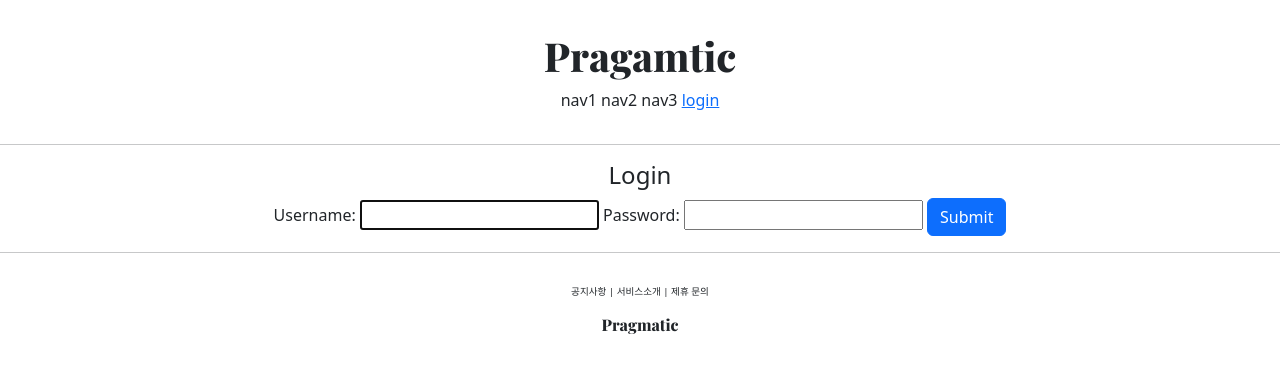
After one commit to palmtre2/django, a Django app: page /account/login/ in a window 1280 px wide. The commit adds this page. Shown: the top 373 px of the page. Run offline with Django 4.2, Linux system fonts and the light colour scheme.

Commit message:
lecture 22

```diff
--- /dev/null
+++ b/mysite/accountapp/templates/accountapp/login.html
@@ -0,0 +1,18 @@
+{% extends 'base.html' %}
+
+{% block content %}
+
+    <div style="text-align: center">
+        <div>
+            <h4>Login</h4>
+        </div>
+        <div>
+            <form action="", method="post">
+                {% csrf_token %}
+                {{ form }}
+                <input type="submit" class="btn btn-primary">
+            </form>
+        </div>
+    </div>
+
+{% endblock %}
--- a/mysite/accountapp/urls.py
+++ b/mysite/accountapp/urls.py
@@ -1,3 +1,4 @@
+from django.contrib.auth.views import LoginView, LogoutView
 from django.urls import path, include
 from accountapp.views import hello_world
 from accountapp.views import AccountCreateView
@@ -5,6 +6,10 @@ from accountapp.views import AccountCreateView
 app_name = "accountapp"
 
 urlpatterns = [
-    path('hello_world/', hello_world, name="hello_world"),
+    path('hello_world/', hello_world, name='hello_world'),
+
+    path('login/', LoginView.as_view(template_name='accountapp/login.html'), name='login'),
+    path('logout/', LogoutView.as_view(), name='logout'),
+
     path('create/', AccountCreateView.as_view(), name="create")
 ]
--- a/mysite/mysite/settings.py
+++ b/mysite/mysite/settings.py
@@ -13,6 +13,8 @@ https://docs.djangoproject.com/en/4.1/ref/settings/
 from pathlib import Path
 import environ
 import os
+
+from django.urls import reverse_lazy
 
 env = environ.Env(
     # set casting, default value
@@ -136,3 +138,6 @@ STATICFILES_DIRS = [
 # https://docs.djangoproject.com/en/4.1/ref/settings/#default-auto-field
 
 DEFAULT_AUTO_FIELD = 'django.db.models.BigAutoField'
+
+LOGIN_REDIRECT_URL = reverse_lazy('accountapp:hello_world')
+LOGOUT_REDIRECT_URL = reverse_lazy('accountapp:hello_world')
--- a/mysite/templates/header.html
+++ b/mysite/templates/header.html
@@ -8,7 +8,16 @@
         <span>nav1</span>
         <span>nav2</span>
         <span>nav3</span>
-        <span>nav4</span>
+        {% if not user.is_authenticated %}
+            <a href="{% url 'accountapp:login' %}?next={{ request.path }}">
+                <span>login</span>
+            </a>
+        {% else %}
+            <a href="{% url 'accountapp:logout' %}?next={{ request.path }}">
+                <span>logout</span>
+            </a>
+        {% endif %}
+
     </div>
 
 </div>
```
